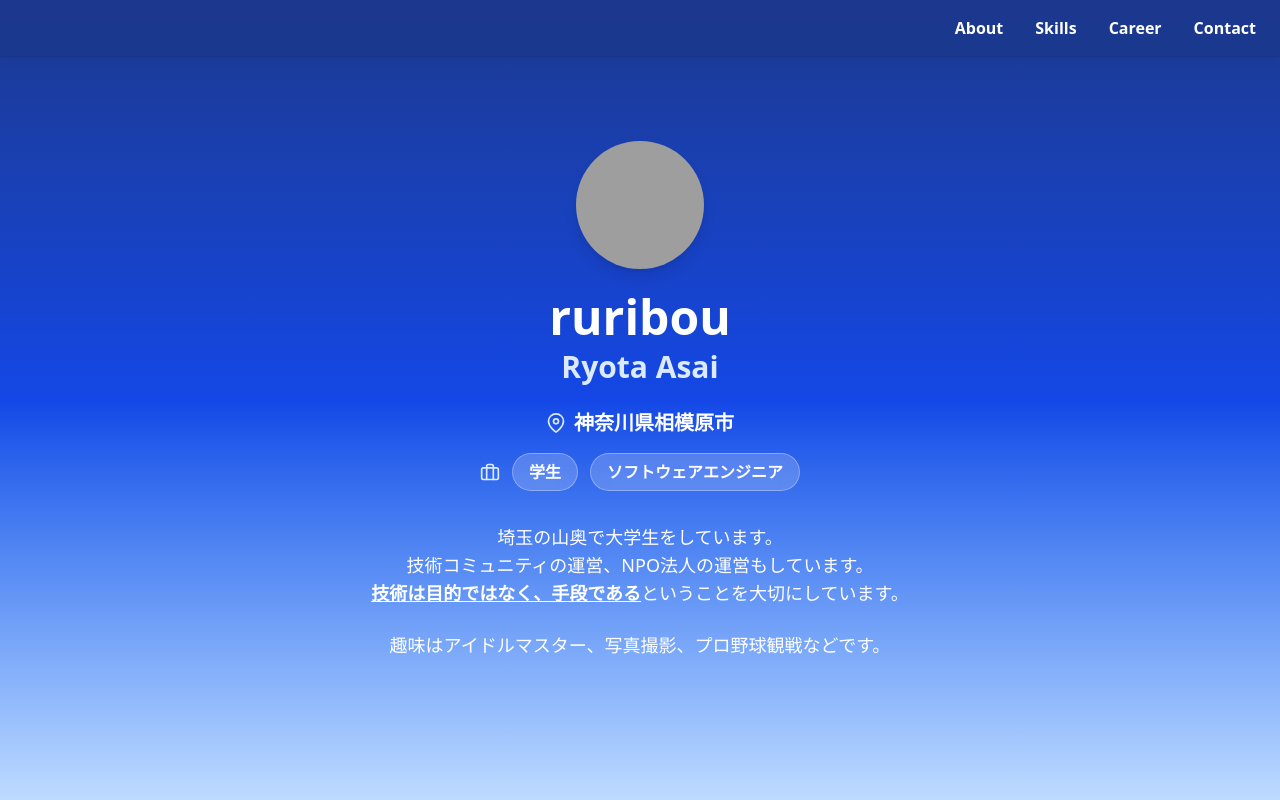
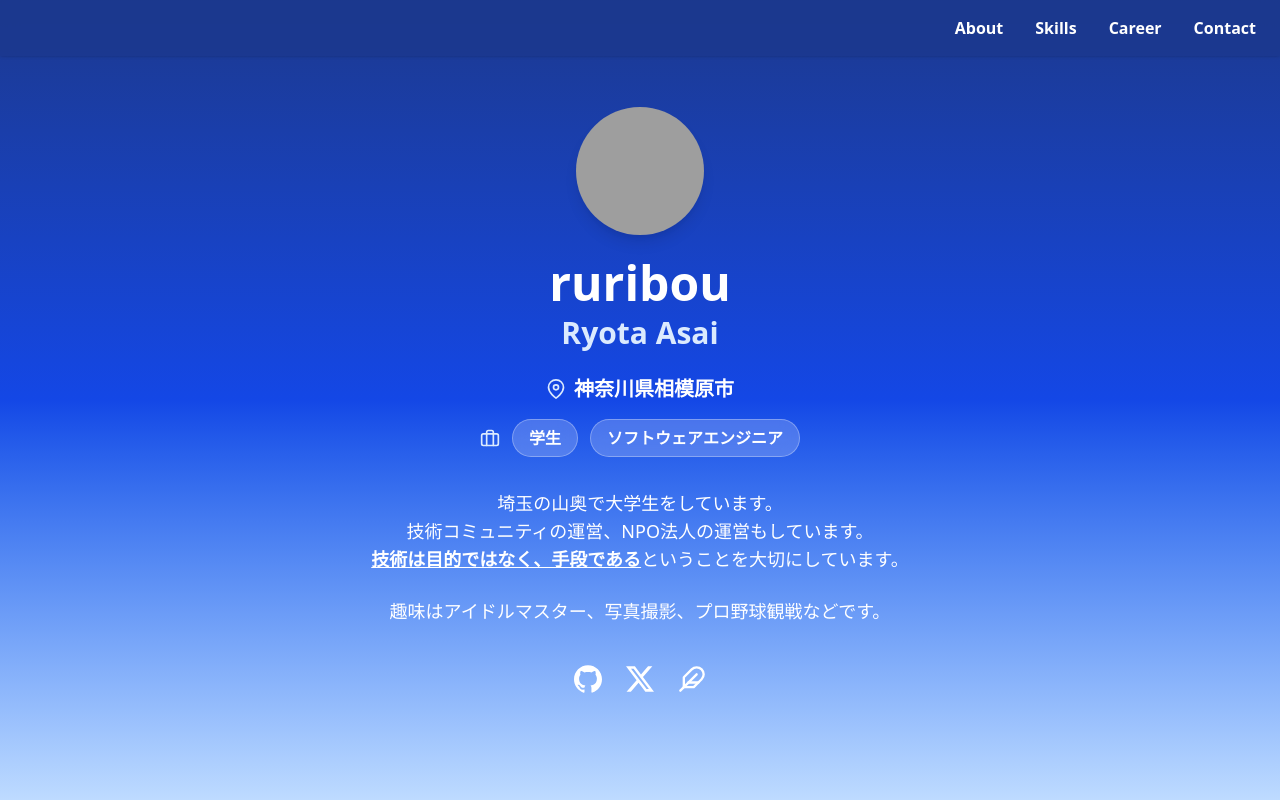
Before and after one commit to ruribou/profile, a Next.js app: page / in a window 1280 px wide. Shown: the top 800 px of the page. Built offline with nearby package versions, Linux system fonts and the light colour scheme; grey boxes are pictures that could not be loaded.

Commit message:
feat: add social links to About section
Add GitHub, X, and sizu.me links with icons below the profile description.

Co-Authored-By: Claude Opus 4.5 <noreply@anthropic.com>

```diff
--- a/src/app/components/AboutSection.tsx
+++ b/src/app/components/AboutSection.tsx
@@ -1,4 +1,4 @@
-import { FiMapPin, FiBriefcase } from "react-icons/fi";
+import { FiMapPin, FiBriefcase, FiFeather } from "react-icons/fi";
 import { SiGithub, SiX } from "react-icons/si";
 
 const AboutSection = () => (
@@ -36,6 +36,32 @@ const AboutSection = () => (
       <p className="mx-auto text-sm sm:text-lg text-white max-w-xs sm:max-w-2xl">
         趣味はアイドルマスター、写真撮影、プロ野球観戦などです。<span className="hidden sm:inline"><br/></span>
       </p>
+      <div className="flex items-center justify-center gap-6 pt-4">
+        <a
+          href="https://github.com/ruribou"
+          target="_blank"
+          rel="noopener noreferrer"
+          className="text-white hover:text-blue-200 transition-colors"
+        >
+          <SiGithub className="w-7 h-7" />
+        </a>
+        <a
+          href="https://x.com/ruribou_and"
+          target="_blank"
+          rel="noopener noreferrer"
+          className="text-white hover:text-blue-200 transition-colors"
+        >
+          <SiX className="w-7 h-7" />
+        </a>
+        <a
+          href="https://sizu.me/ruribou"
+          target="_blank"
+          rel="noopener noreferrer"
+          className="text-white hover:text-blue-200 transition-colors"
+        >
+          <FiFeather className="w-7 h-7" />
+        </a>
+      </div>
     </div>
   </section>
 );
```
